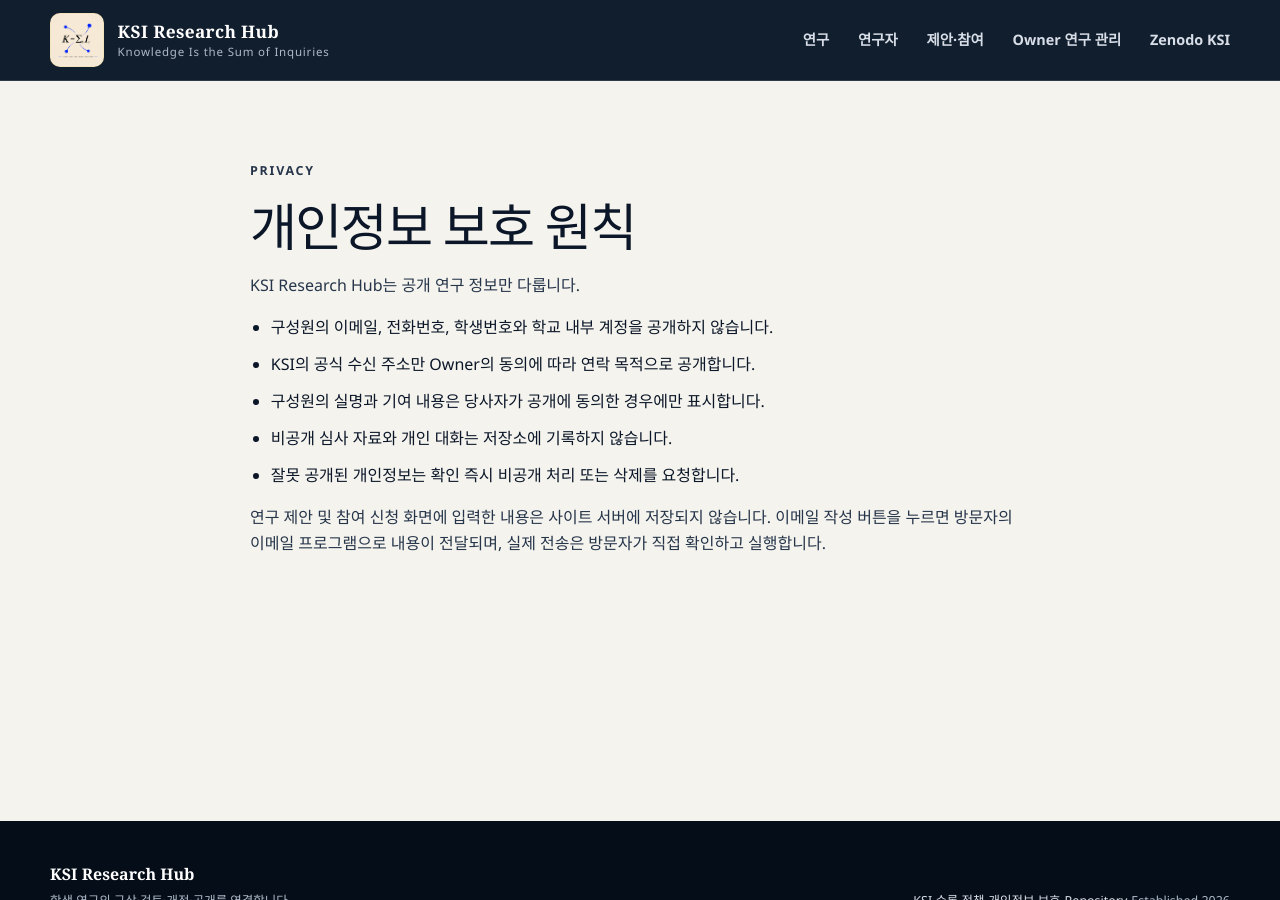
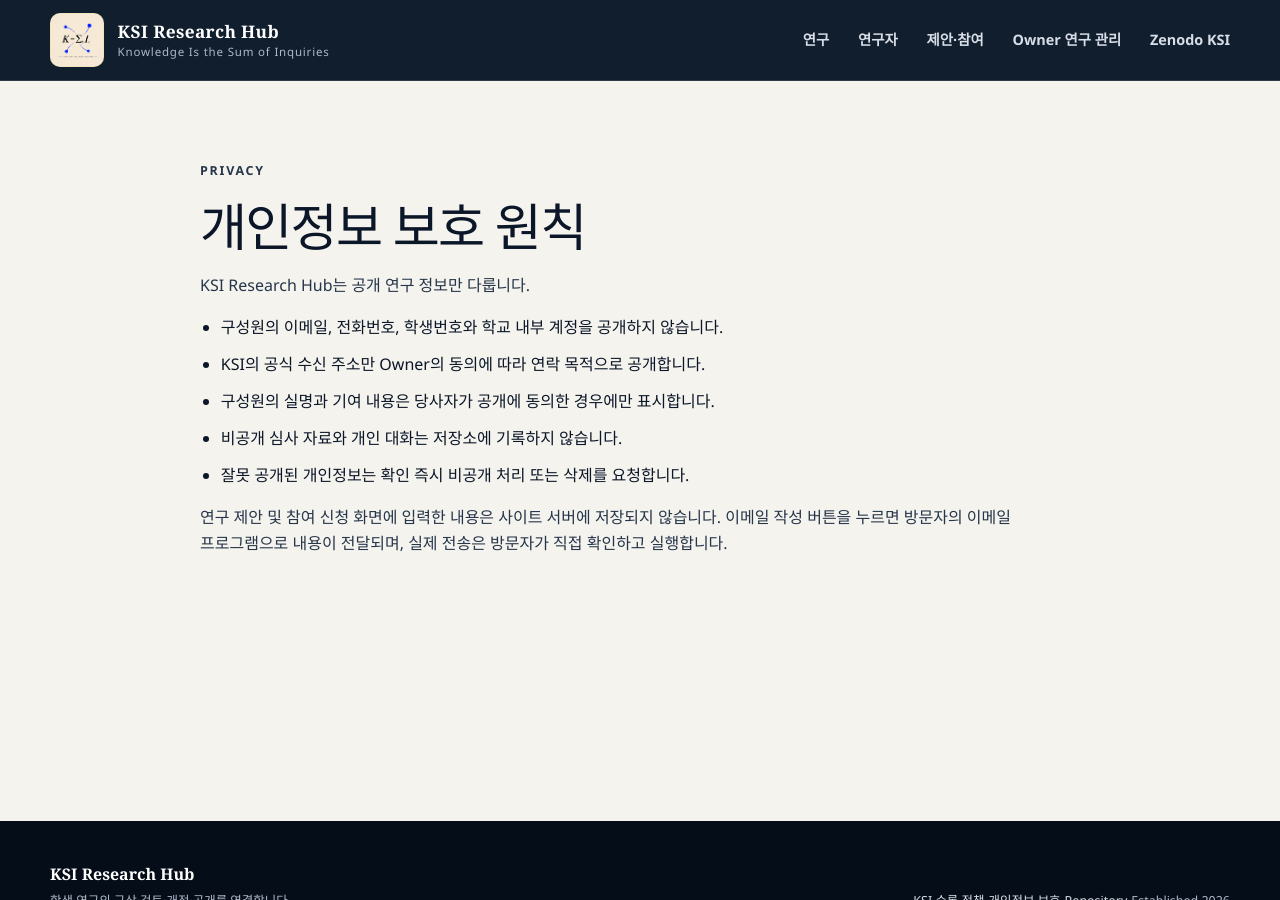
Before and after one commit to SunhoYoon-Hub/KSI-Research-Hub, a Jekyll site: the page built from docs/privacy.md, in a window 1280 px wide and 900 px high. Built offline with Jekyll 4.4.1, drawn with Linux system fonts in a browser that asks for light colours.

Commit message:
Fix document layout and question mark visibility

```diff
--- a/docs/assets/css/style.css
+++ b/docs/assets/css/style.css
@@ -177,8 +177,7 @@ a:focus-visible {
 .research-section,
 .question-archive,
 .process-section,
-.participate,
-.document-page {
+.participate {
   padding-left: max(2rem, calc((100vw - var(--max-width)) / 2));
   padding-right: max(2rem, calc((100vw - var(--max-width)) / 2));
 }
@@ -421,7 +420,7 @@ a:focus-visible {
   content: "?";
   position: absolute;
   right: 1rem;
-  bottom: -3.6rem;
+  bottom: -1rem;
   color: rgba(11, 22, 40, .035);
   font-family: var(--serif);
   font-size: 13rem;
@@ -573,10 +572,10 @@ a:focus-visible {
 }
 
 .document-page {
+  width: calc(100% - 4rem);
   max-width: 880px;
   margin: 0 auto;
-  padding-top: 5rem;
-  padding-bottom: 6rem;
+  padding: 5rem 0 6rem;
 }
 
 .document-page > p { color: var(--ink-soft); }
@@ -998,7 +997,8 @@ a:focus-visible {
   .site-nav { gap: 1rem; }
   .intro { grid-template-columns: 1fr; gap: 2.5rem; min-height: auto; padding: 4rem 1.4rem; }
   .section-heading, .participate { grid-template-columns: 1fr; }
-  .research-section, .question-archive, .process-section, .participate, .document-page { padding-left: 1.4rem; padding-right: 1.4rem; }
+  .research-section, .question-archive, .process-section, .participate { padding-left: 1.4rem; padding-right: 1.4rem; }
+  .document-page { width: calc(100% - 2.8rem); }
   .process-list { grid-template-columns: repeat(3, 1fr); row-gap: 2rem; }
   .site-footer { align-items: flex-start; flex-direction: column; padding: 2.2rem 1.4rem; }
   .footer-links { justify-content: flex-start; }
```
